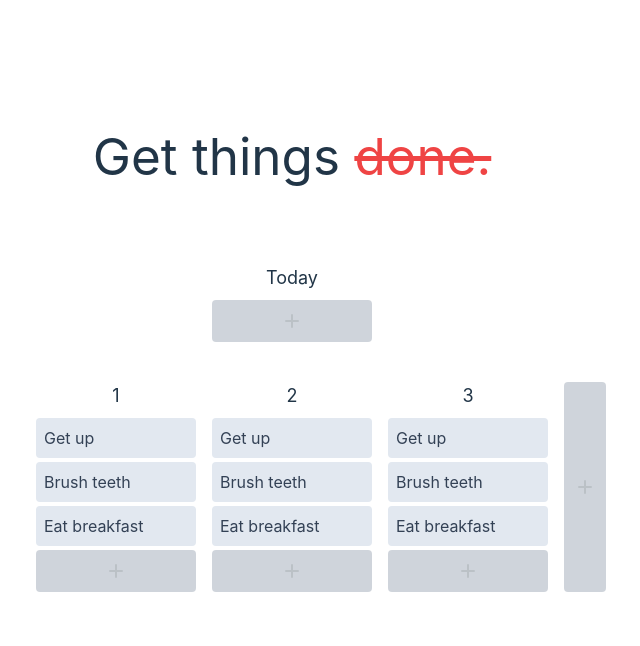
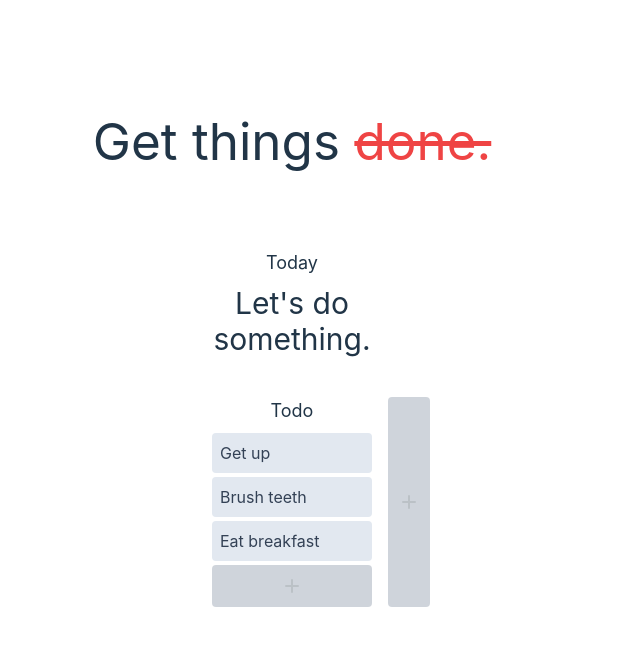
Before and after one commit to zzoyu/react-todo-list, a React (Vite) app: page / in a window 1280 px wide. Shown: the top 646 px of the page, without its empty margins (348-988 px from the left). Built offline with nearby package versions, Linux system fonts and the light colour scheme.

Commit message:
feat: :sparkles: make group editable with db click

```diff
--- a/src/App.tsx
+++ b/src/App.tsx
@@ -1,4 +1,4 @@
-import { useState } from "react";
+import { useEffect, useRef, useState } from "react";
 import "./App.css";
 
 const plugSVG = (
@@ -19,9 +19,14 @@ const plugSVG = (
 );
 
 class Task {
-  constructor(public title: string, public done: boolean = false) {
+  constructor(
+    public title: string,
+    public done: boolean = false,
+    public isEditing: boolean = false
+  ) {
     this.title = title;
     this.done = done;
+    this.isEditing = isEditing;
   }
   modify(title: string) {
     this.title = title;
@@ -33,58 +38,79 @@ class Task {
 }
 
 class Group extends Array<Task> {
-  constructor(public title: string, tasks: Task[] = []) {
+  isEditing: boolean;
+  constructor(
+    public title: string,
+    tasks: Task[] = [],
+    isEditing: boolean = true
+  ) {
     super(...tasks);
     this.title = title;
+    this.isEditing = isEditing;
   }
   removeTask(index: number) {
     this.splice(index, 1);
   }
 }
 
-function showConffetti() {
-  return (
-    <div className="absolute top-0 left-0 w-full h-full">
-      <canvas
-        id="canvas"
-        style={{
-          position: "absolute",
-          top: 0,
-          left: 0,
-          zIndex: 9999,
-        }}
-      ></canvas>
-    </div>
+function App() {
+  const [workingGroup, setWorkingGroup] = useState<Group>(
+    new Group("Today", [], false)
   );
-}
-
-function App() {
-  const [workingGroup, setWorkingGroup] = useState<Group>(new Group("Today"));
 
   const [groups, setGroup] = useState<Group[]>([
-    new Group("1", [
-      new Task("Get up"),
-      new Task("Brush teeth"),
-      new Task("Eat breakfast"),
-    ]),
-
-    new Group("2", [
-      new Task("Get up"),
-      new Task("Brush teeth"),
-      new Task("Eat breakfast"),
-    ]),
-    new Group("3", [
-      new Task("Get up"),
-      new Task("Brush teeth"),
-      new Task("Eat breakfast"),
-    ]),
+    new Group(
+      "Todo",
+      [new Task("Get up"), new Task("Brush teeth"), new Task("Eat breakfast")],
+      false
+    ),
   ]);
 
-  const DrawGroup = (props: { group: Group; index?: number }) => {
-    const { group, index } = props;
+  const DrawGroup = (props: { group: Group; index?: number; add: boolean }) => {
+    const { group, index, add } = props;
+    const [textTitle, setTextTitle] = useState<string>(group.title);
+    const titleInput = useRef<HTMLInputElement>(null);
+
+    useEffect(() => {
+      titleInput.current?.focus();
+    });
+
     return (
-      <article className=" w-40">
-        <h2 className="text-lg mb-2">{group.title}</h2>
+      <article className="w-40">
+        {group.isEditing ? (
+          <input
+            className="text-lg mb-2 outline-1 outline w-40 rounded"
+            type="text"
+            value={textTitle}
+            ref={titleInput}
+            onChange={(e) => {
+              setTextTitle(e.target.value);
+            }}
+            onKeyDown={(e) => {
+              if (e.key === "Enter") {
+                group.title = textTitle;
+                group.isEditing = false;
+                setGroup([...groups]);
+              }
+            }}
+            onBlur={() => {
+              group.title = textTitle;
+              group.isEditing = false;
+              setGroup([...groups]);
+            }}
+          />
+        ) : (
+          <h2
+            className="text-lg mb-2"
+            onDoubleClick={() => {
+              group.isEditing = true;
+              setGroup([...groups]);
+            }}
+          >
+            {group.title}
+          </h2>
+        )}
+
         <div className="flex flex-col gap-1">
           {group.map((task, i) => (
             <div
@@ -95,12 +121,27 @@ function App() {
               <p className=" text-slate-700">{task.title}</p>
             </div>
           ))}
-          <button className="flex items-center justify-center bg-slate-500 rounded p-2 opacity-30 hover:opacity-70">
-            {plugSVG}
-          </button>
+          {add && (
+            <button className="flex items-center justify-center bg-slate-500 rounded p-2 opacity-30 hover:opacity-70">
+              {plugSVG}
+            </button>
+          )}
         </div>
+        {group.length === 0 && add === false && (
+          <h2 className="text-3xl">Let's do something.</h2>
+        )}
       </article>
     );
+  };
+
+  const toggleTask = (index: number) => {
+    workingGroup[index].toggle();
+    setWorkingGroup(workingGroup);
+  };
+
+  const addNewTask = (task: Task) => {
+    workingGroup.push(task);
+    setWorkingGroup(workingGroup);
   };
 
   return (
@@ -111,11 +152,11 @@ function App() {
         </h1>
       </header>
       <main className="mb-10 flex justify-stretch items-center">
-        <DrawGroup group={workingGroup} />
+        <DrawGroup group={workingGroup} add={false} />
       </main>
       <main className="flex flex-row gap-4 relative">
         {groups.map((group, index) => (
-          <DrawGroup group={group} index={index} key={index} />
+          <DrawGroup group={group} index={index} key={index} add={true} />
         ))}
         <button
           className="absolute left-full ml-4 h-full flex flex-col justify-center items-center bg-slate-500 rounded p-2 opacity-30 hover:opacity-70"
```
